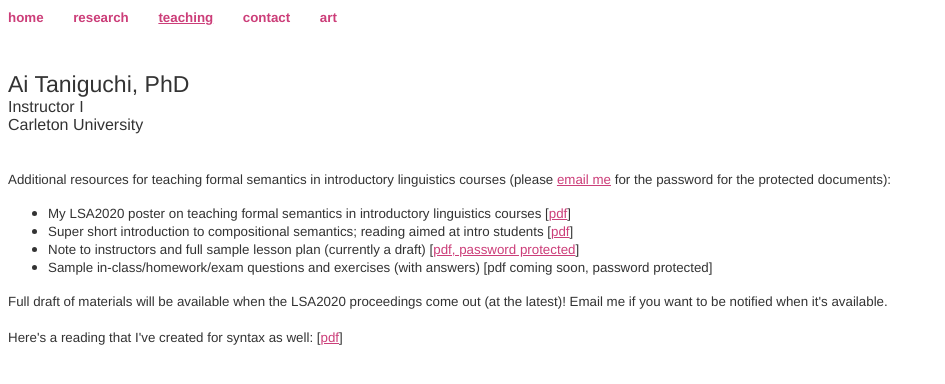
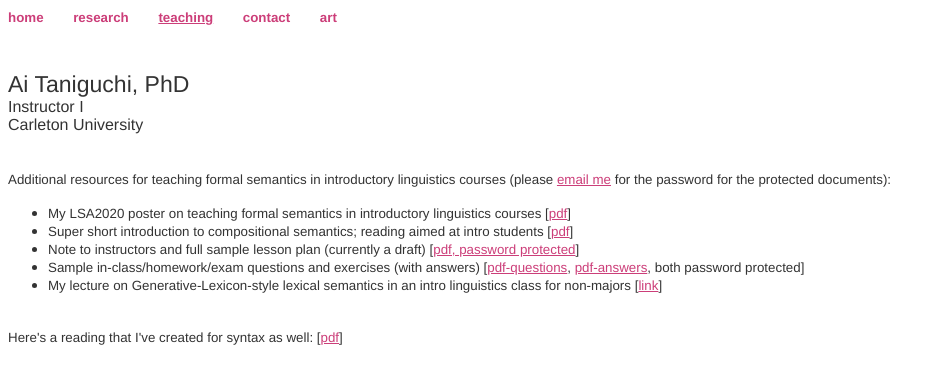
Before and after one commit to aitaniguchi/aitaniguchi.github.io, a plain HTML site: page teaching-resources.html in a window 1280 px wide. Shown: the whole page, without its empty margins (0-945 px from the left). Drawn offline with Linux system fonts and the light colour scheme.

Commit message:
website update

```diff
--- a/teaching-resources.html
+++ b/teaching-resources.html
@@ -1,5 +1,6 @@
 <!DOCTYPE html PUBLIC "-//W3C//DTD HTML 4.01//EN" "http://www.w3.org/TR/html4/strict.dtd">
 <html><head>
+
 
 
 
@@ -24,11 +25,10 @@ Additional resources for teaching formal semantics in introductory linguistics c
 </small></li>
   <li><small>Note to instructors and full sample lesson plan (currently a draft) [<a href="taniguchi-introling-semantics-lessonplan.pdf" target="_blank">pdf, password protected</a>]<br>
 </small></li>
-  <li><small>Sample in-class/homework/exam questions and exercises (with answers) [pdf coming soon, password protected]</small></li>
-</ul><small style="font-family: Helvetica,Arial,sans-serif;"><span style="color: rgb(51, 51, 51);">Full
-draft of materials will be available when the LSA2020 proceedings come
-out (at the latest)! Email me if you want to be notified when it's
-available.<br>
+  <li><small>Sample in-class/homework/exam questions and exercises (with answers) [<a href="taniguchi-introling-semantics-hw.pdf">pdf-questions</a>, <a href="taniguchi-introling-semantics-hw-answer.pdf">pdf-answers</a>, both password protected]</small></li>
+  <li><small>My lecture on Generative-Lexicon-style lexical semantics in an intro linguistics class for non-majors [<a href="https://www.youtube.com/watch?v=EF68cPLy8oo" target="_blank">link</a>]</small></li>
+
+</ul><small style="font-family: Helvetica,Arial,sans-serif;"><span style="color: rgb(51, 51, 51);">
 <br>
 Here's a reading that I've created for syntax as well: [<a href="ling1001-reading-syntax.pdf" target="_blank">pdf</a>]</span></small><small style="font-family: Helvetica,Arial,sans-serif;"><span style="color: rgb(51, 51, 51);"></span></small><span style="font-family: Helvetica,Arial,sans-serif;"></span><small style="font-family: Helvetica,Arial,sans-serif;"><span style="color: rgb(51, 51, 51);"><br>
 <br>
```
